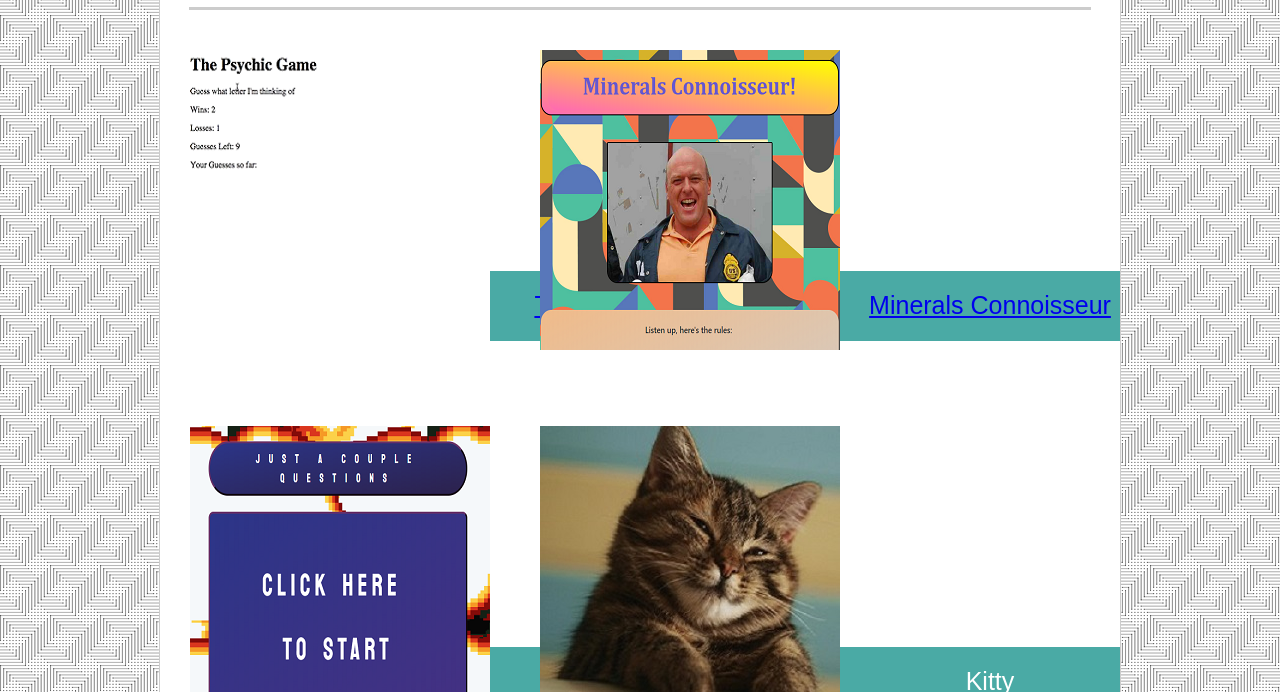
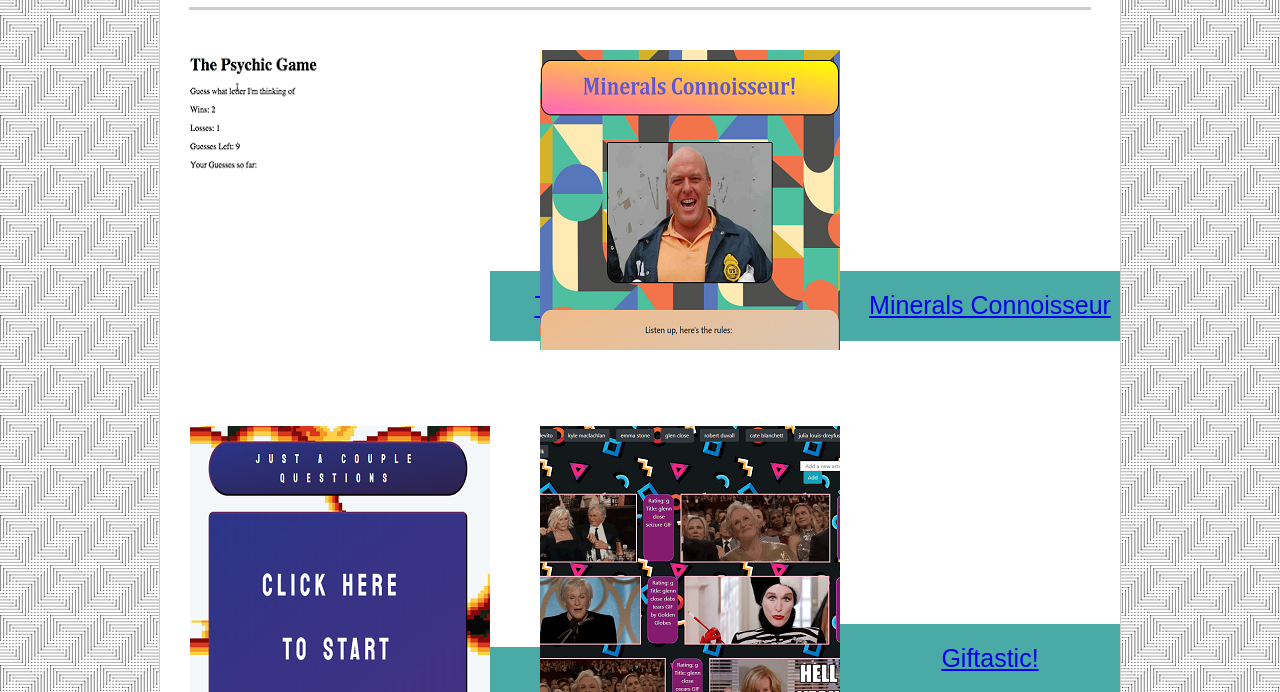
Before and after one commit to harblesin/Responsive-Portfolio, a plain HTML site: page portfolio.html in a window 1280 px wide. Shown: the part 260-952 px from the top of the page. Drawn offline with Linux system fonts and the light colour scheme.

Commit message:
addition of giftastic

```diff
--- a/portfolio.html
+++ b/portfolio.html
@@ -54,8 +54,9 @@
            </div>
 
            <div class="banner">
-                    <img src = "assets/images/port4.jpg" alt = "image">
-                    <div class = "textBlock">Kitty</div>
+                    <img src = "assets/images/giftastic.png" alt = "Giftastic">
+                    <div class = "textBlock"><a href = "https://harblesin.github.io/giftastic/">
+                        Giftastic!</a></div>
             </div>
 
             <div class="banner">
```
Also changed, not shown: assets/images/giftastic.png (added).
